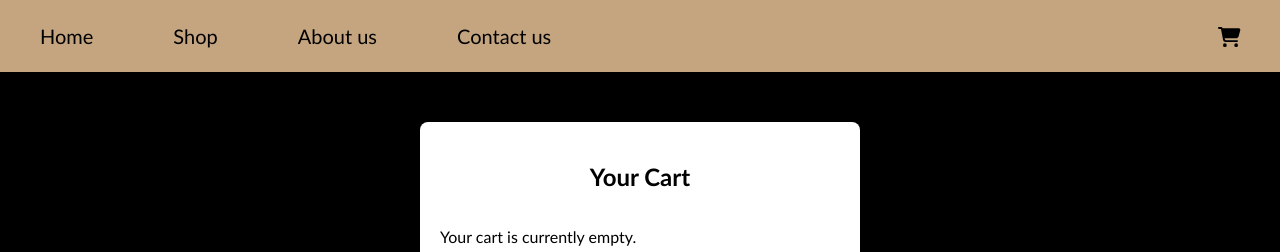
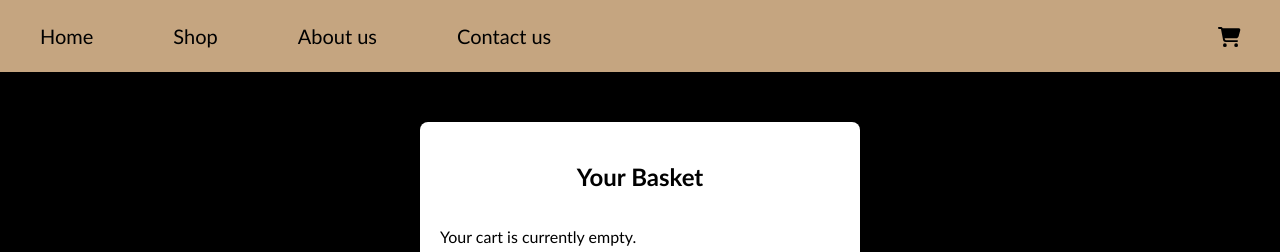
Before and after one commit to elio255/venerisHorology, a React (Create React App) app: page /cart in a window 1280 px wide. Shown: the top 252 px of the page. Built offline with nearby package versions, Linux system fonts and the light colour scheme.

Commit message:
changing title of the cart

```diff
--- a/src/components/cart/cart.js
+++ b/src/components/cart/cart.js
@@ -23,7 +23,7 @@
 
     return (
         <div className="cart-container">
-            <h1 className="cart-title">Your Cart</h1>
+            <h1 className="cart-title">Your Basket</h1>
             {orderConfirmed ? (
                 <p>Thank you for your order!</p> // Display message after placing the order
             ) : cartItems.length === 0 ? (
```
